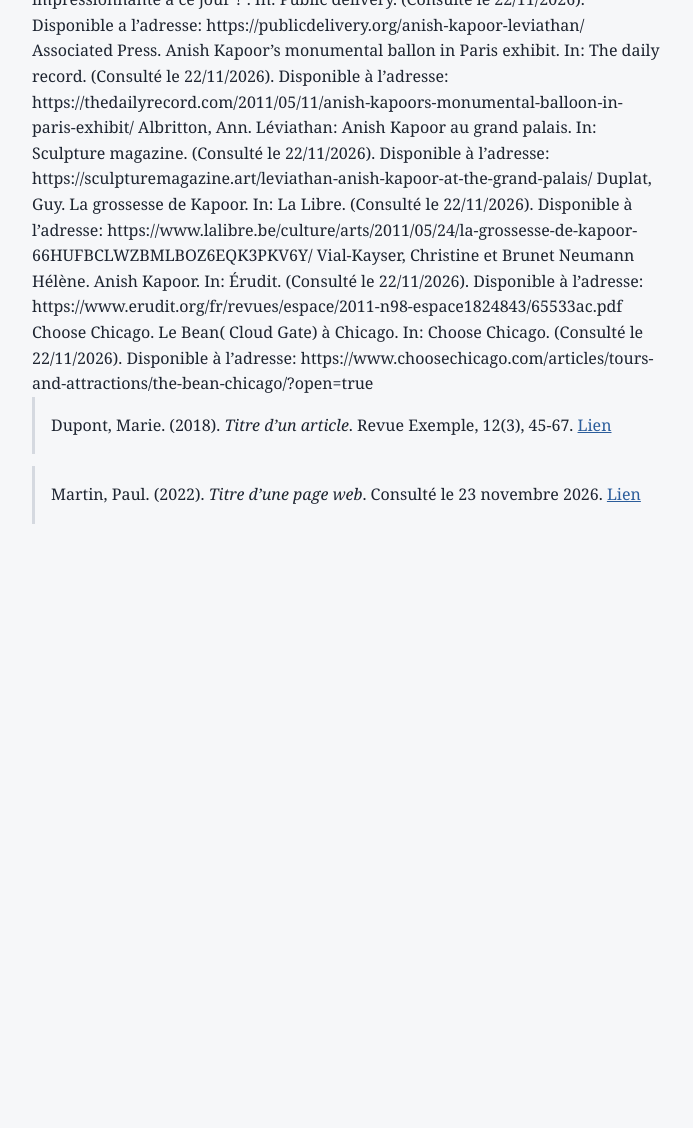
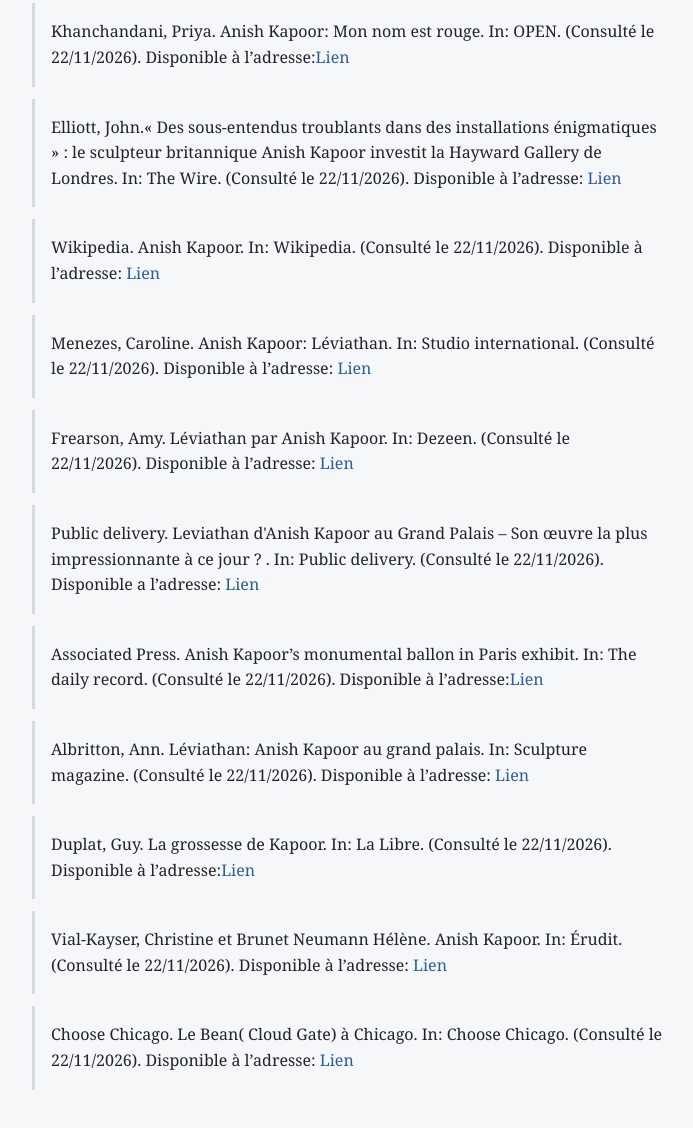
Before and after one commit to helkao/Bibliographie, a plain HTML site: page index.html in a window 1280 px wide. Shown: the part 1482-2610 px from the top of the page, without its empty margins (292-985 px from the left). Before the commit the page ends 2082 px from the top, so only its background shows below. Drawn offline with Linux system fonts and the light colour scheme.

Commit message:
Update index.html

```diff
--- a/index.html
+++ b/index.html
@@ -63,73 +63,77 @@
       <li>
         LEMAIRE, Gérard-Georges. L’or dans l’art contemporain. Paris : Flammarion, 2010
       </li>
-
+      <li>
         SEMET-HAVIARAS, Marie-Noëlle. Les plasticiens au défi de la scène. Paris: l’Harmattan, 2017
+      </li>
       <li>
         L’œil du cyclone. Anish Kapoor. In Boom!Bang!(consulter le 21/10/2026). Disponible à l’adresse: <a href="https://www.boumbang.com/anish-kapoor/">Lien</a>
       </li>
-        Cnap. Anish Kapoor, Svayambh in Cnap (consulté le 21/10/2026)
-        disponible à l’adresse: https://www.cnap.fr/anish-kapoor-svayambh
-
-        Exporevue. Anish Kapoor "Svayambh" in exporevue (consulté le 21/10/2026)
-        disponible à l’adresse: https://www.exporevue.com/magazine/fr/kapoor_musee_nantes.html
-
-        wikipedia. Cloud Gate in Wikipedia (consulté le 21/10/2026)
-        disponible à l’adresse: https://fr.wikipedia.org/wiki/Cloud_Gate
-
-        Witek, Dominic. 10 choses à savoir sur Anish Kapoor. In:Artsper
-        Magazine.(consulté le 21/11/2026). Disponible à l’adresse: https://blog.artsper.com/fr/la-minute-arty/10-choses-a-savoir-sur-anish-kapoor/
-
-        Barcio, Phillip. Anish Kapoor et l’essence abstraite dans l’espace. In:IDEELART.(consulté le 21/11/2026). Disponible à l’adresse: https://ideelart.com/fr/blogs/magazine/vibrancy-and-energy-in-joan-mitchell-paintings
-
-        #DSSEL. Anish Kapoor’s Sculptures: The Ingenuity of Materials, Form and Structure. In: DSSEL.(consulté le 21/11/2026). Disponible à l’adresse: https://www.dssel.com/blog/art-and-sculpture/anish-kapoors-sculptures-the-ingenuity-of-materials-form-and-structure/#
-
-        Chevrier, Joel. The Conversation : " 'Cloud Gate' d’Anish Kapoor, la sculpture-miroir qui reflète la finitude du monde". In: UGA. Disponible à l’adresse: https://newsroom.univ-grenoble-alpes.fr/culture/the-conversation-cloud-gate-d-anish-kapoor-la-sculpture-miroir-qui-reflete-la-finitude-du-monde--377829.kjsp
-
-        Vial-Kayser, Christine. Figurer l’invisible: l’exemple d’Anish Kapoor. In: Prairial.(consulté le 21/11/2026). Disponible à l’adresse: https://publications-prairial.fr/iris/index.php?id=3239
-
-        Phay-Vakalis, Soko. La spiritualisation de la matière chez Anish Kapoor. Média artabsolument.(consulté le 21/11/2026). Disponible à l’adresse: https://media.artabsolument.com/pdf/article/22607.pdf
-
-        ArtDaily. Anish Kapoor, Svayambh au Musée des Beaux-Arts. In: ArtDaily. (Consulté le 22/11/2026). Disponible à l’adresse: https://artdaily.com/news/20546/images/close.gif
-
-        ArtDaily. Anish Kapoor à la Haus der Kunst à Munich. In: ArtDaily. (Consulté le 22/11/2026). Disponible à l’adresse:https://artdaily.com/news/22801/images/close.gif
-
-        Khanchandani, Priya. Anish Kapoor: Mon nom est rouge. In: OPEN. (Consulté le 22/11/2026). Disponible à l’adresse: https://openthemagazine.com/art-culture/anish-kapoor-my-name-is-red
-
-        Elliott, John.« Des sous-entendus troublants dans des installations énigmatiques » : le sculpteur britannique Anish Kapoor investit la Hayward Gallery de Londres. In: The Wire. (Consulté le 22/11/2026). Disponible à l’adresse: https://thewire.in/the-arts/troubling-undertones-in-enigmatic-installations-british-sculptor-anish-kapoor-takes-over-londons-hayward-gallery
-
-        Wikipedia. Anish Kapoor. In: Wikipedia. (Consulté le 22/11/2026). Disponible à l’adresse: https://en.wikipedia.org/wiki/Anish_Kapoor
-
-        Menezes, Caroline. Anish Kapoor: Léviathan. In: Studio international. (Consulté le 22/11/2026). Disponible à l’adresse: https://www.studiointernational.com/anish-kapoor-leviathan/
-
-        Frearson, Amy. Léviathan par Anish Kapoor. In: Dezeen. (Consulté le 22/11/2026). Disponible à l’adresse: https://www.dezeen.com/2011/06/22/leviathan-by-anish-kapoor/
-
-        Public delivery. Leviathan d'Anish Kapoor au Grand Palais – Son œuvre la plus impressionnante à ce jour ? . In: Public delivery. (Consulté le 22/11/2026). Disponible a l’adresse: https://publicdelivery.org/anish-kapoor-leviathan/
-
-        Associated Press. Anish Kapoor’s monumental ballon in Paris exhibit. In: The daily record. (Consulté le 22/11/2026). Disponible à l’adresse: https://thedailyrecord.com/2011/05/11/anish-kapoors-monumental-balloon-in-paris-exhibit/
-
-        Albritton, Ann. Léviathan: Anish Kapoor au grand palais. In: Sculpture magazine. (Consulté le 22/11/2026). Disponible à l’adresse: https://sculpturemagazine.art/leviathan-anish-kapoor-at-the-grand-palais/
-
-        Duplat, Guy. La grossesse de Kapoor. In: La Libre. (Consulté le 22/11/2026). Disponible à l’adresse: https://www.lalibre.be/culture/arts/2011/05/24/la-grossesse-de-kapoor-66HUFBCLWZBMLBOZ6EQK3PKV6Y/
-
-        Vial-Kayser, Christine et Brunet Neumann Hélène. Anish Kapoor. In: Érudit. (Consulté le 22/11/2026). Disponible à l’adresse: https://www.erudit.org/fr/revues/espace/2011-n98-espace1824843/65533ac.pdf
-
-        Choose Chicago. Le Bean( Cloud Gate) à Chicago. In: Choose Chicago. (Consulté le 22/11/2026). Disponible à l’adresse: https://www.choosechicago.com/articles/tours-and-attractions/the-bean-chicago/?open=true
-
-
-
       <li>
-        Dupont, Marie. (2018).
-        <span class="titre">Titre d’un article</span>.
-        Revue Exemple, 12(3), 45-67.
-        <a href="https://example.com">Lien</a>
+        Cnap. Anish Kapoor, Svayambh in Cnap (consulté le 21/10/2026). Disponible à l’adresse: <a href=" https://www.cnap.fr/anish-kapoor-svayambh">Lien</a>
       </li>
-
       <li>
-        Martin, Paul. (2022).
-        <span class="titre">Titre d’une page web</span>.
-        Consulté le 23 novembre 2026.
-        <a href="https://example.com">Lien</a>
+        Exporevue. Anish Kapoor "Svayambh" in exporevue (consulté le 21/10/2026). Disponible à l’adresse: <a href:"https://www.exporevue.com/magazine/fr/kapoor_musee_nantes.html">Lien</a>
+      </li>
+      <li>
+        wikipedia. Cloud Gate in Wikipedia (consulté le 21/10/2026). Disponible à l’adresse: <a href:" https://fr.wikipedia.org/wiki/Cloud_Gate">Lien</a>
+      </li>
+      <li>
+        Witek, Dominic. 10 choses à savoir sur Anish Kapoor. In:Artsper Magazine.(consulté le 21/11/2026). Disponible à l’adresse: <a href:"https://blog.artsper.com/fr/la-minute-arty/10-choses-a-savoir-sur-anish-kapoor/">Lien</a>
+      </li>
+      <li>
+        Barcio, Phillip. Anish Kapoor et l’essence abstraite dans l’espace. In:IDEELART.(consulté le 21/11/2026). Disponible à l’adresse:<a href:" https://ideelart.com/fr/blogs/magazine/vibrancy-and-energy-in-joan-mitchell-paintings">Lien</a>
+      </li>
+      <li>
+        DSSEL. Anish Kapoor’s Sculptures: The Ingenuity of Materials, Form and Structure. In: DSSEL.(consulté le 21/11/2026). Disponible à l’adresse: <a href:"https://www.dssel.com/blog/art-and-sculpture/anish-kapoors-sculptures-the-ingenuity-of-materials-form-and-structure/#">Lien</a>
+      </li>
+      <li>
+        Chevrier, Joel. The Conversation : " 'Cloud Gate' d’Anish Kapoor, la sculpture-miroir qui reflète la finitude du monde". In: UGA. Disponible à l’adresse: <a href:"https://newsroom.univ-grenoble-alpes.fr/culture/the-conversation-cloud-gate-d-anish-kapoor-la-sculpture-miroir-qui-reflete-la-finitude-du-monde--377829.kjsp">Lien</a>
+      </li>
+      <li>
+        Vial-Kayser, Christine. Figurer l’invisible: l’exemple d’Anish Kapoor. In: Prairial.(consulté le 21/11/2026). Disponible à l’adresse: <a href:"https://publications-prairial.fr/iris/index.php?id=3239">Lien</a>
+      </li>
+      <li>
+        Phay-Vakalis, Soko. La spiritualisation de la matière chez Anish Kapoor. Média artabsolument.(consulté le 21/11/2026). Disponible à l’adresse: <a href:"https://media.artabsolument.com/pdf/article/22607.pdf">
+      </li>
+      <li>
+        ArtDaily. Anish Kapoor, Svayambh au Musée des Beaux-Arts. In: ArtDaily. (Consulté le 22/11/2026). Disponible à l’adresse: <a href:"https://artdaily.com/news/20546/images/close.gif">Lien</a>
+      </li>
+      <li>
+        ArtDaily. Anish Kapoor à la Haus der Kunst à Munich. In: ArtDaily. (Consulté le 22/11/2026). Disponible à l’adresse: <a href:"https://artdaily.com/news/22801/images/close.gif">Lien</a>
+      </li>
+      <li>
+        Khanchandani, Priya. Anish Kapoor: Mon nom est rouge. In: OPEN. (Consulté le 22/11/2026). Disponible à l’adresse:<a href:" https://openthemagazine.com/art-culture/anish-kapoor-my-name-is-red">Lien</a>
+      </li>
+      <li>
+        Elliott, John.« Des sous-entendus troublants dans des installations énigmatiques » : le sculpteur britannique Anish Kapoor investit la Hayward Gallery de Londres. In: The Wire. (Consulté le 22/11/2026). Disponible à l’adresse: <a href: "https://thewire.in/the-arts/troubling-undertones-in-enigmatic-installations-british-sculptor-anish-kapoor-takes-over-londons-hayward-gallery">Lien</a>
+      </li>
+      <li>
+        Wikipedia. Anish Kapoor. In: Wikipedia. (Consulté le 22/11/2026). Disponible à l’adresse: <a href:"https://en.wikipedia.org/wiki/Anish_Kapoor">Lien</a>
+      </li>
+      <li>
+        Menezes, Caroline. Anish Kapoor: Léviathan. In: Studio international. (Consulté le 22/11/2026). Disponible à l’adresse: <a href:"https://www.studiointernational.com/anish-kapoor-leviathan/">Lien</a>
+      </li>
+      <li>
+        Frearson, Amy. Léviathan par Anish Kapoor. In: Dezeen. (Consulté le 22/11/2026). Disponible à l’adresse: <a href:"https://www.dezeen.com/2011/06/22/leviathan-by-anish-kapoor/">Lien</a>
+      </li>
+      <li>
+        Public delivery. Leviathan d'Anish Kapoor au Grand Palais – Son œuvre la plus impressionnante à ce jour ? . In: Public delivery. (Consulté le 22/11/2026). Disponible a l’adresse: <a href:"https://publicdelivery.org/anish-kapoor-leviathan/">Lien</a>
+      </li>
+      <li>
+        Associated Press. Anish Kapoor’s monumental ballon in Paris exhibit. In: The daily record. (Consulté le 22/11/2026). Disponible à l’adresse:<a href:" https://thedailyrecord.com/2011/05/11/anish-kapoors-monumental-balloon-in-paris-exhibit/">Lien</a>
+      </li>
+      <li>
+        Albritton, Ann. Léviathan: Anish Kapoor au grand palais. In: Sculpture magazine. (Consulté le 22/11/2026). Disponible à l’adresse: <a href:"https://sculpturemagazine.art/leviathan-anish-kapoor-at-the-grand-palais/">Lien</a>
+      </li>
+      <li>
+        Duplat, Guy. La grossesse de Kapoor. In: La Libre. (Consulté le 22/11/2026). Disponible à l’adresse:<a href:"https://www.lalibre.be/culture/arts/2011/05/24/la-grossesse-de-kapoor-66HUFBCLWZBMLBOZ6EQK3PKV6Y/">Lien</a>
+      </li>
+      <li>
+        Vial-Kayser, Christine et Brunet Neumann Hélène. Anish Kapoor. In: Érudit. (Consulté le 22/11/2026). Disponible à l’adresse: <a href:"https://www.erudit.org/fr/revues/espace/2011-n98-espace1824843/65533ac.pdf">Lien</a>
+      </li>
+      <li>
+        Choose Chicago. Le Bean( Cloud Gate) à Chicago. In: Choose Chicago. (Consulté le 22/11/2026). Disponible à l’adresse: <a href:"https://www.choosechicago.com/articles/tours-and-attractions/the-bean-chicago/?open=true">Lien</a>
       </li>
     </ul>
   </main>
```
